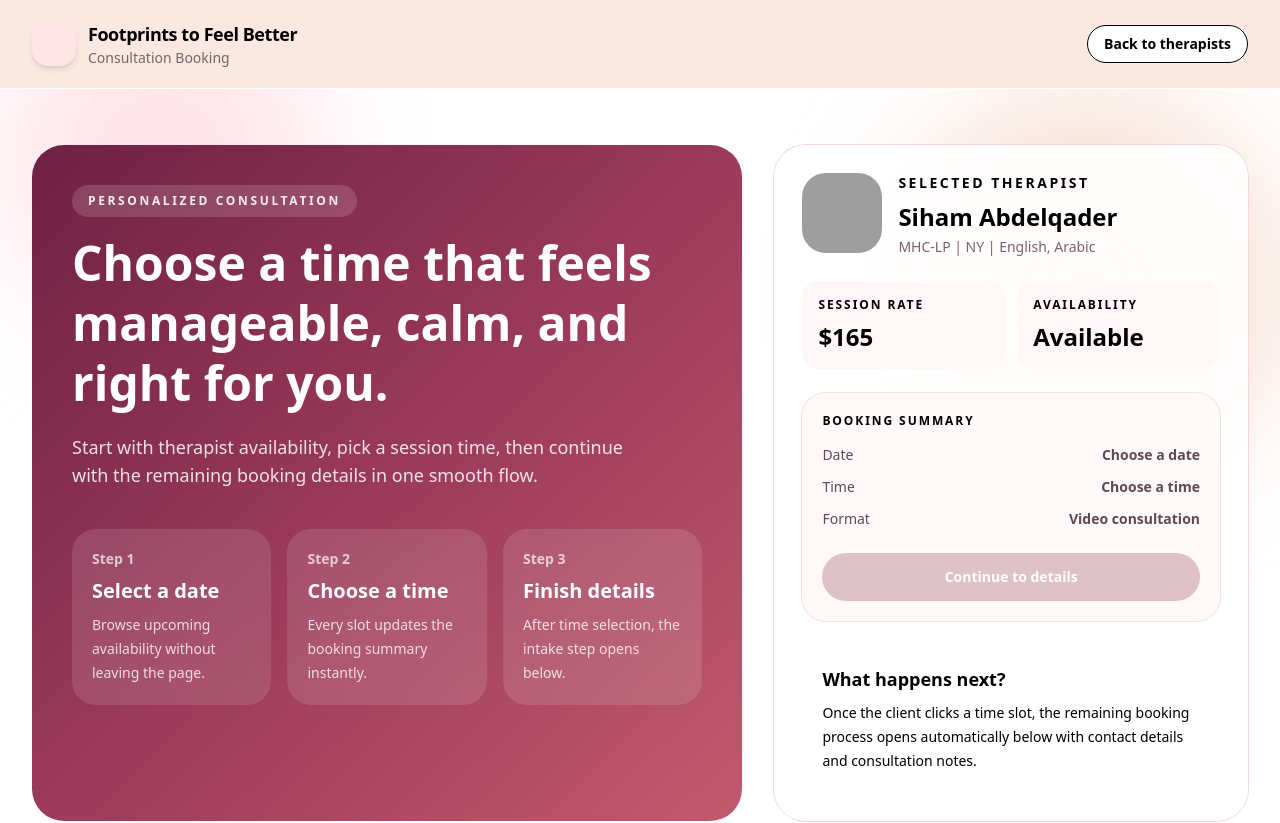
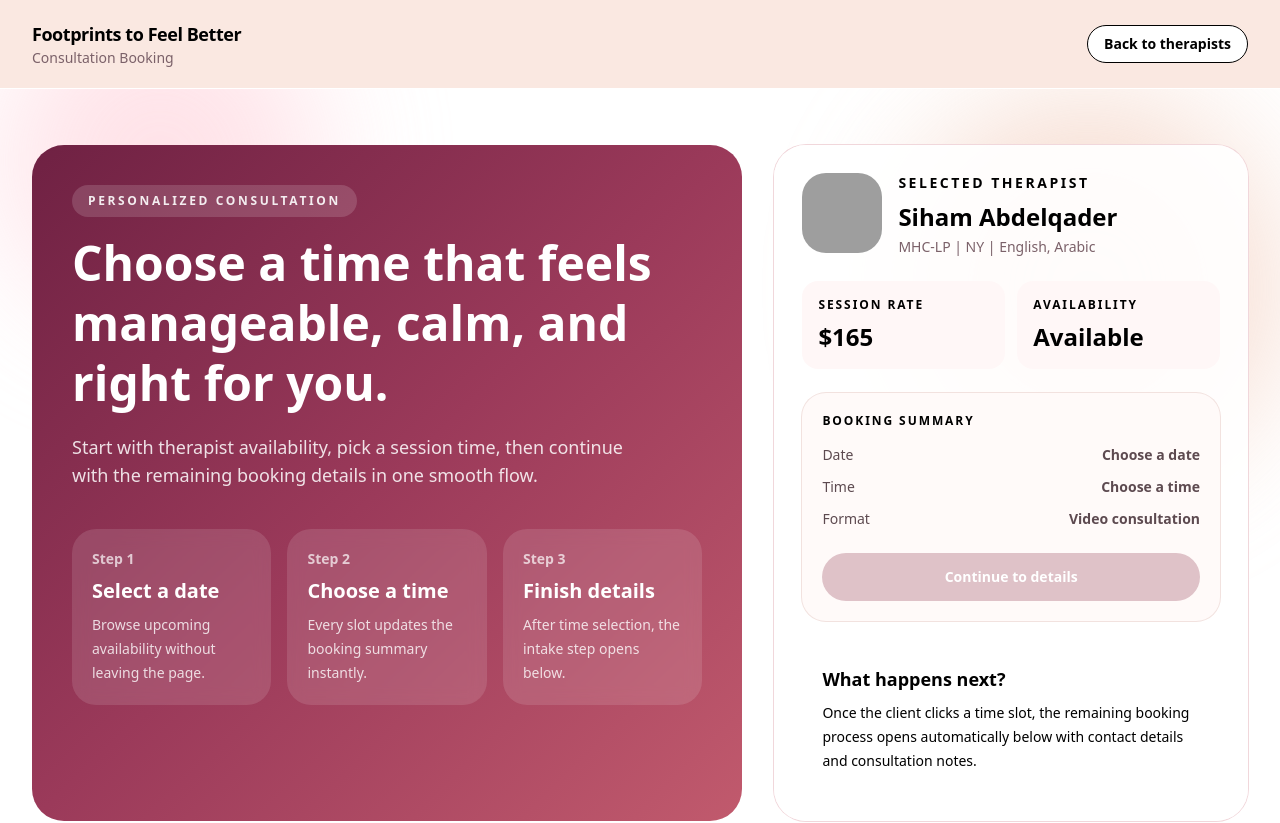
Before and after one commit to jagdish-97/Footprints-Booking, a Next.js app: page /booking in a window 1280 px wide. Shown: the top 823 px of the page. Built offline with nearby package versions, Linux system fonts and the light colour scheme; no server answers; the database is empty; grey boxes are pictures that could not be loaded.

Commit message:
adding rep

```diff
--- a/src/app/booking/page.js
+++ b/src/app/booking/page.js
@@ -418,7 +418,7 @@ export default function BookingPage() {
             <header className="border-b border-white bg-[#fae8e1]">
                 <div className="mx-auto flex max-w-7xl items-center justify-between px-6 py-5 lg:px-8">
                     <a href="https://meetfootprints.com/index.html" className="flex items-center gap-3">
-                        <div className="h-11 w-11 rounded-2xl bg-[#ffe4e8] object-cover shadow-md" />
+
                         <div>
                             <p className="font-heading text-lg font-extrabold tracking-tight text-rosewood">
                                 Footprints to Feel Better
```
